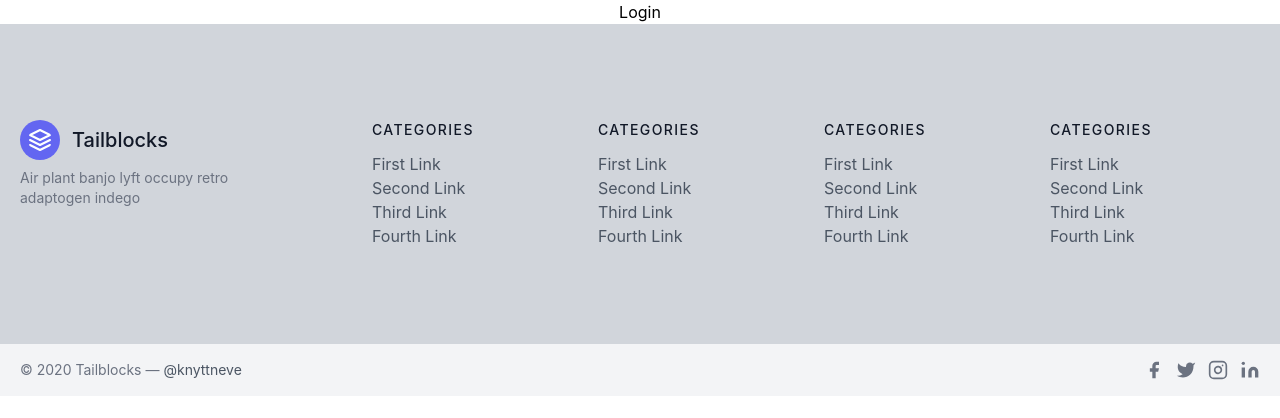
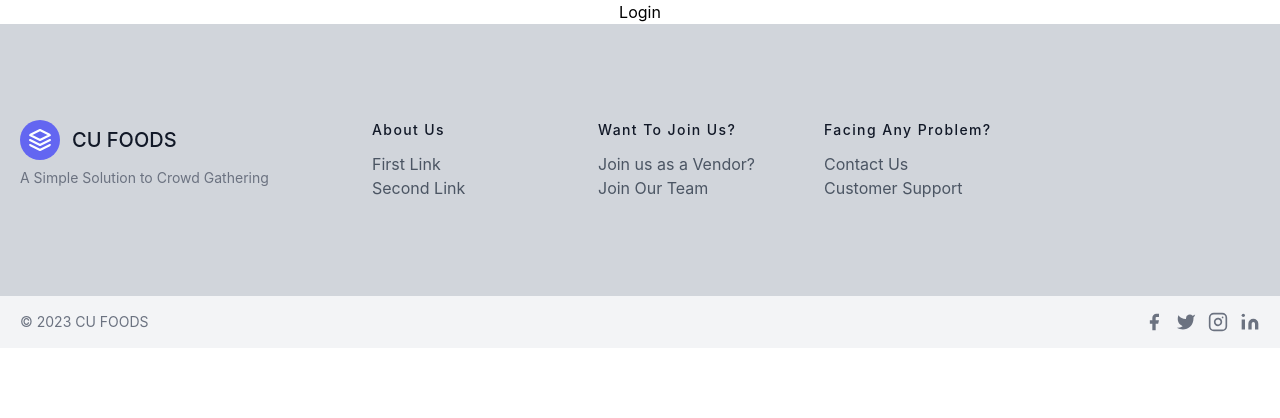
Before and after one commit to Arpitvijay7/CU_FOODS_Front-End, a React (Create React App) app: page /login in a window 1280 px wide. Shown: the top 418 px of the page. Built offline with nearby package versions, Linux system fonts and the light colour scheme.

Commit message:
search functionality 95% complete

```diff
--- a/src/Components/main/UI/FooterComponents/index.jsx
+++ b/src/Components/main/UI/FooterComponents/index.jsx
@@ -11,13 +11,13 @@ const Footer = () => {
         <svg xmlns="http://www.w3.org/2000/svg" fill="none" stroke="currentColor" stroke-linecap="round" stroke-linejoin="round" stroke-width="2" class="w-10 h-10 text-white p-2 bg-indigo-500 rounded-full" viewBox="0 0 24 24">
           <path d="M12 2L2 7l10 5 10-5-10-5zM2 17l10 5 10-5M2 12l10 5 10-5"></path>
         </svg>
-        <span class="ml-3 text-xl">Tailblocks</span>
+        <span class="ml-3 text-xl">CU FOODS</span>
       </Link>
-      <p class="mt-2 text-sm text-gray-500">Air plant banjo lyft occupy retro adaptogen indego</p>
+      <p class="mt-2 text-sm text-gray-500">A Simple Solution to Crowd Gathering</p>
     </div>
     <div class="flex-grow flex flex-wrap md:pl-20 -mb-10 md:mt-0 mt-10 md:text-left text-center">
       <div class="lg:w-1/4 md:w-1/2 w-full px-4">
-        <h2 class="title-font font-medium text-gray-900 tracking-widest text-sm mb-3">CATEGORIES</h2>
+        <h2 class="title-font font-medium text-gray-900 tracking-widest text-sm mb-3">About Us</h2>
         <nav class="list-none mb-10">
           <li>
             <Link to="" class="text-gray-600 hover:text-gray-800">First Link</Link>
@@ -25,71 +25,36 @@ const Footer = () => {
           <li>
             <Link to="" class="text-gray-600 hover:text-gray-800">Second Link</Link>
           </li>
+        </nav>
+      </div>
+      <div class="lg:w-1/4 md:w-1/2 w-full px-4">
+        <h2 class="title-font font-medium text-gray-900 tracking-widest text-sm mb-3">Want To Join Us?</h2>
+        <nav class="list-none mb-10">
           <li>
-            <Link to="" class="text-gray-600 hover:text-gray-800">Third Link</Link>
+            <Link to="" class="text-gray-600 hover:text-gray-800">Join us as a Vendor?</Link>
           </li>
           <li>
-            <Link to="" class="text-gray-600 hover:text-gray-800">Fourth Link</Link>
+            <Link to="" class="text-gray-600 hover:text-gray-800">Join Our Team</Link>
           </li>
         </nav>
       </div>
       <div class="lg:w-1/4 md:w-1/2 w-full px-4">
-        <h2 class="title-font font-medium text-gray-900 tracking-widest text-sm mb-3">CATEGORIES</h2>
+        <h2 class="title-font font-medium text-gray-900 tracking-widest text-sm mb-3">Facing Any Problem?</h2>
         <nav class="list-none mb-10">
           <li>
-            <Link to="" class="text-gray-600 hover:text-gray-800">First Link</Link>
+            <Link to="" class="text-gray-600 hover:text-gray-800">Contact Us</Link>
           </li>
           <li>
-            <Link to="" class="text-gray-600 hover:text-gray-800">Second Link</Link>
-          </li>
-          <li>
-            <Link to="" class="text-gray-600 hover:text-gray-800">Third Link</Link>
-          </li>
-          <li>
-            <Link to="" class="text-gray-600 hover:text-gray-800">Fourth Link</Link>
+            <Link to="" class="text-gray-600 hover:text-gray-800">Customer Support</Link>
           </li>
         </nav>
       </div>
-      <div class="lg:w-1/4 md:w-1/2 w-full px-4">
-        <h2 class="title-font font-medium text-gray-900 tracking-widest text-sm mb-3">CATEGORIES</h2>
-        <nav class="list-none mb-10">
-          <li>
-            <Link to="" class="text-gray-600 hover:text-gray-800">First Link</Link>
-          </li>
-          <li>
-            <Link to="" class="text-gray-600 hover:text-gray-800">Second Link</Link>
-          </li>
-          <li>
-            <Link to="" class="text-gray-600 hover:text-gray-800">Third Link</Link>
-          </li>
-          <li>
-            <Link to="" class="text-gray-600 hover:text-gray-800">Fourth Link</Link>
-          </li>
-        </nav>
-      </div>
-      <div class="lg:w-1/4 md:w-1/2 w-full px-4">
-        <h2 class="title-font font-medium text-gray-900 tracking-widest text-sm mb-3">CATEGORIES</h2>
-        <nav class="list-none mb-10">
-          <li>
-            <Link to="" class="text-gray-600 hover:text-gray-800">First Link</Link>
-          </li>
-          <li>
-            <Link to="" class="text-gray-600 hover:text-gray-800">Second Link</Link>
-          </li>
-          <li>
-            <Link to="" class="text-gray-600 hover:text-gray-800">Third Link</Link>
-          </li>
-          <li>
-            <Link to="" class="text-gray-600 hover:text-gray-800">Fourth Link</Link>
-          </li>
-        </nav>
-      </div>
+
     </div>
   </div>
   <div class="bg-gray-100">
     <div class="container mx-auto py-4 px-5 flex flex-wrap flex-col sm:flex-row">
-      <p class="text-gray-500 text-sm text-center sm:text-left">© 2020 Tailblocks —
-        <Link to="" href="https://twitter.com/knyttneve" rel="noopener noreferrer" class="text-gray-600 ml-1" target="_blank">@knyttneve</Link>
+      <p class="text-gray-500 text-sm text-center sm:text-left">© 2023 CU FOODS
       </p>
       <span class="inline-flex sm:ml-auto sm:mt-0 mt-2 justify-center sm:justify-start">
         <Link to="" class="text-gray-500">
--- a/src/Components/main/UI/Screens/Home/HeroSection/index.jsx
+++ b/src/Components/main/UI/Screens/Home/HeroSection/index.jsx
@@ -15,8 +15,9 @@ const HeroSection = () => {
     if (data["shops"].length!==0) {
       setSearchData(data.shops);
     } else {
-      setSearchData(["No Shops Found"]);
+      setSearchData([{name:"No Results Found"}]);
       setTimeout(()=>{
+        setSearchClick(0)
         setSearchClick(0)
       },2000)
     }
@@ -80,7 +81,7 @@ const HeroSection = () => {
                       {searchData &&
                         searchData.map((val, index) => {
                           return (
-                            <Link to={"/shops/"+val.name} className="p-5" key={index}>
+                            <Link to={"/shops/"+val.name} className="p-5 hover:bg-gray-300" key={index}>
                               {val.name}
                             </Link>
                           );
```
